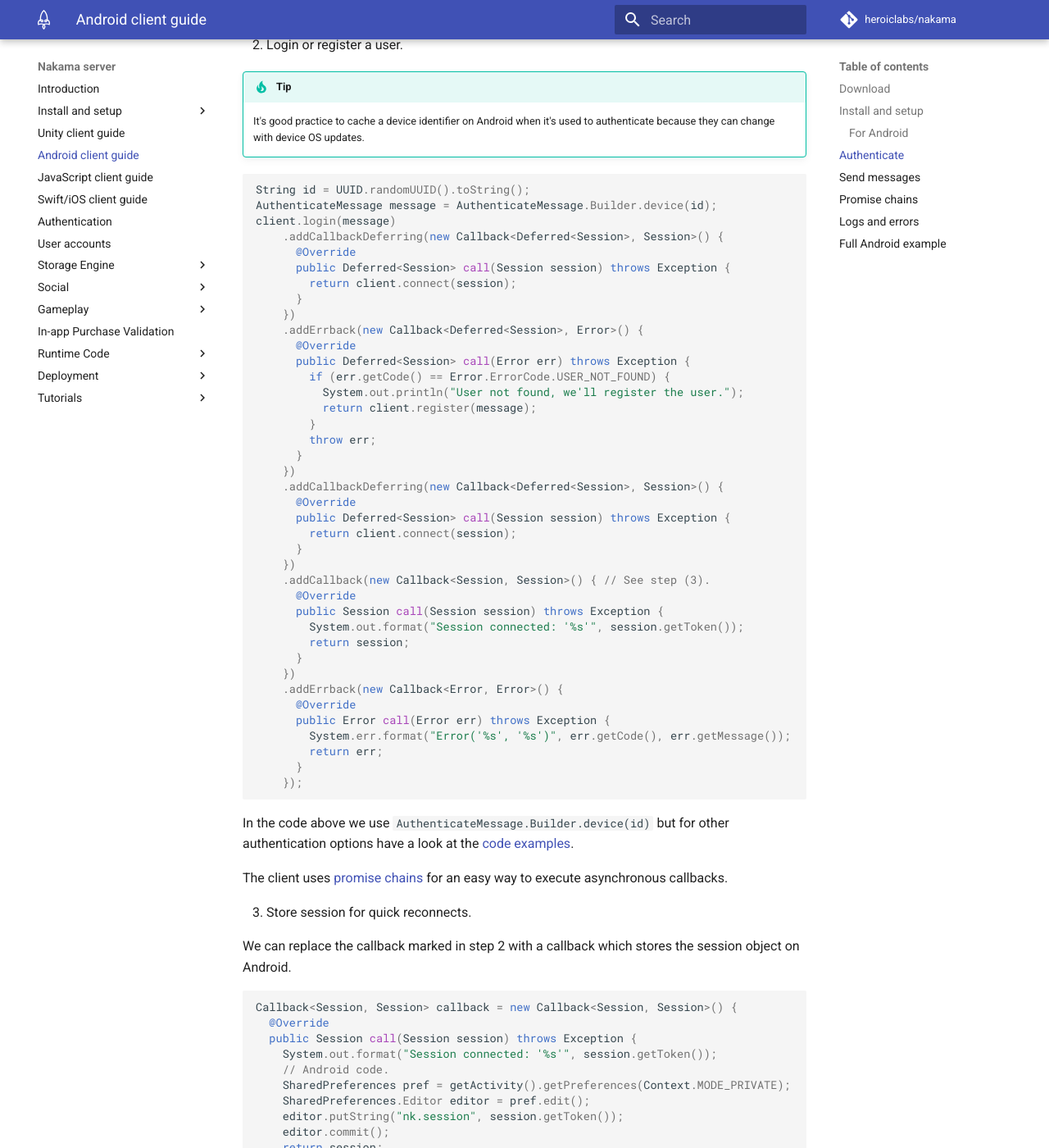
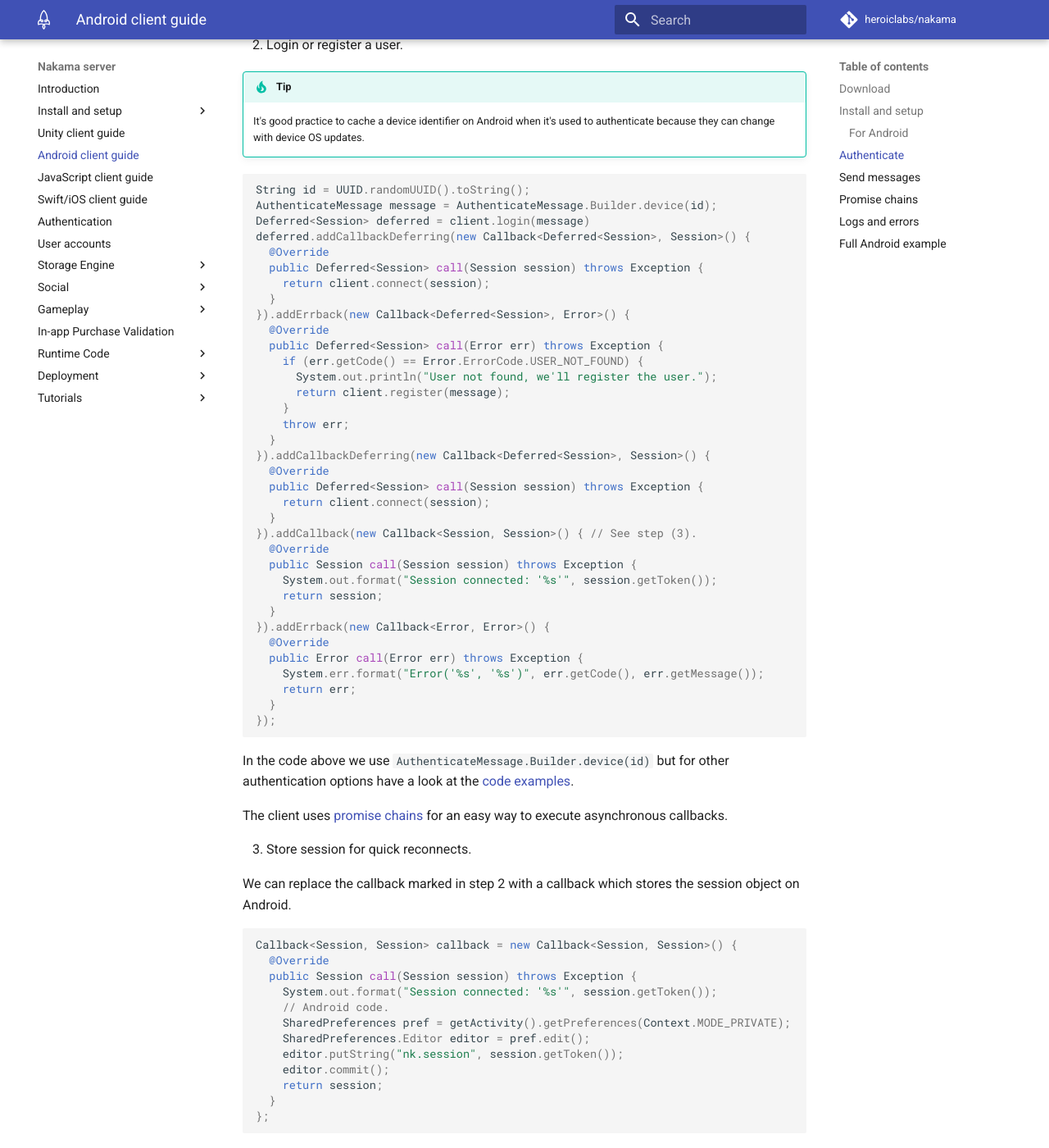
Before and after one commit to heroiclabs/nakama-docs, an MkDocs documentation site: the page built from docs/android-java-client-guide.md, in a window 1280 px wide and 1400 px high, scrolled down 1925 px. Shown: the whole window at 82% size. Built offline with MkDocs 1.6.1 and Material for MkDocs 9.7.7, drawn with Linux system fonts in a browser that asks for light colours; comment, search, counter and statistics services are not loaded; old or Windows-style settings are respelled for this version of MkDocs; some of the changed text lies outside the part shown.

Commit message:
Update code example style in Android/Java client guide.

````diff
--- a/docs/android-java-client-guide.md
+++ b/docs/android-java-client-guide.md
@@ -77,43 +77,39 @@ Client client = DefaultClient.defaults("defaultkey");
 ```java
 String id = UUID.randomUUID().toString();
 AuthenticateMessage message = AuthenticateMessage.Builder.device(id);
-client.login(message)
-    .addCallbackDeferring(new Callback<Deferred<Session>, Session>() {
-      @Override
-      public Deferred<Session> call(Session session) throws Exception {
-        return client.connect(session);
-      }
-    })
-    .addErrback(new Callback<Deferred<Session>, Error>() {
-      @Override
-      public Deferred<Session> call(Error err) throws Exception {
-        if (err.getCode() == Error.ErrorCode.USER_NOT_FOUND) {
-          System.out.println("User not found, we'll register the user.");
-          return client.register(message);
-        }
-        throw err;
-      }
-    })
-    .addCallbackDeferring(new Callback<Deferred<Session>, Session>() {
-      @Override
-      public Deferred<Session> call(Session session) throws Exception {
-        return client.connect(session);
-      }
-    })
-    .addCallback(new Callback<Session, Session>() { // See step (3).
-      @Override
-      public Session call(Session session) throws Exception {
-        System.out.format("Session connected: '%s'", session.getToken());
-        return session;
-      }
-    })
-    .addErrback(new Callback<Error, Error>() {
-      @Override
-      public Error call(Error err) throws Exception {
-        System.err.format("Error('%s', '%s')", err.getCode(), err.getMessage());
-        return err;
-      }
-    });
+Deferred<Session> deferred = client.login(message)
+deferred.addCallbackDeferring(new Callback<Deferred<Session>, Session>() {
+  @Override
+  public Deferred<Session> call(Session session) throws Exception {
+    return client.connect(session);
+  }
+}).addErrback(new Callback<Deferred<Session>, Error>() {
+  @Override
+  public Deferred<Session> call(Error err) throws Exception {
+    if (err.getCode() == Error.ErrorCode.USER_NOT_FOUND) {
+      System.out.println("User not found, we'll register the user.");
+      return client.register(message);
+    }
+    throw err;
+  }
+}).addCallbackDeferring(new Callback<Deferred<Session>, Session>() {
+  @Override
+  public Deferred<Session> call(Session session) throws Exception {
+    return client.connect(session);
+  }
+}).addCallback(new Callback<Session, Session>() { // See step (3).
+  @Override
+  public Session call(Session session) throws Exception {
+    System.out.format("Session connected: '%s'", session.getToken());
+    return session;
+  }
+}).addErrback(new Callback<Error, Error>() {
+  @Override
+  public Error call(Error err) throws Exception {
+    System.err.format("Error('%s', '%s')", err.getCode(), err.getMessage());
+    return err;
+  }
+});
 ```
 
 In the code above we use `AuthenticateMessage.Builder.device(id)` but for other authentication options have a look at the [code examples](authentication.md#register-or-login).
@@ -155,24 +151,23 @@ byte[] json = "{\"jsonkey\":\"jsonvalue\"}".getBytes();
 CollatedMessage<ResultSet<RecordId>> message = new StorageWriteMessage.Builder()
     .write("someBucket", "someCollection", "myRecord", json)
     .build();
-client.send(message)
-    .addCallback(new Callback<ResultSet<RecordId>, ResultSet<RecordId>>() {
-      @Override
-      public ResultSet<RecordId> call(ResultSet<RecordId> list) throws Exception {
-        for (RecordId recordId : list) {
-          String version = new String(recordId.getVersion());
-          System.out.format("Record stored '%s'", version);
-        }
-        return list;
-      }
-    })
-    .addErrback(new Callback<Error, Error>() {
-      @Override
-      public Error call(Error err) throws Exception {
-        System.err.format("Error('%s', '%s')", err.getCode(), err.getMessage());
-        return err;
-      }
-    });
+Deferred<ResultSet<RecordId>> deferred = client.send(message)
+deferred.addCallback(new Callback<ResultSet<RecordId>, ResultSet<RecordId>>() {
+  @Override
+  public ResultSet<RecordId> call(ResultSet<RecordId> list) throws Exception {
+    for (RecordId recordId : list) {
+      String version = new String(recordId.getVersion());
+      System.out.format("Record stored '%s'", version);
+    }
+    return list;
+  }
+}).addErrback(new Callback<Error, Error>() {
+  @Override
+  public Error call(Error err) throws Exception {
+    System.err.format("Error('%s', '%s')", err.getCode(), err.getMessage());
+    return err;
+  }
+});
 ```
 
 Have a look at other sections of documentation for more code examples.
````
